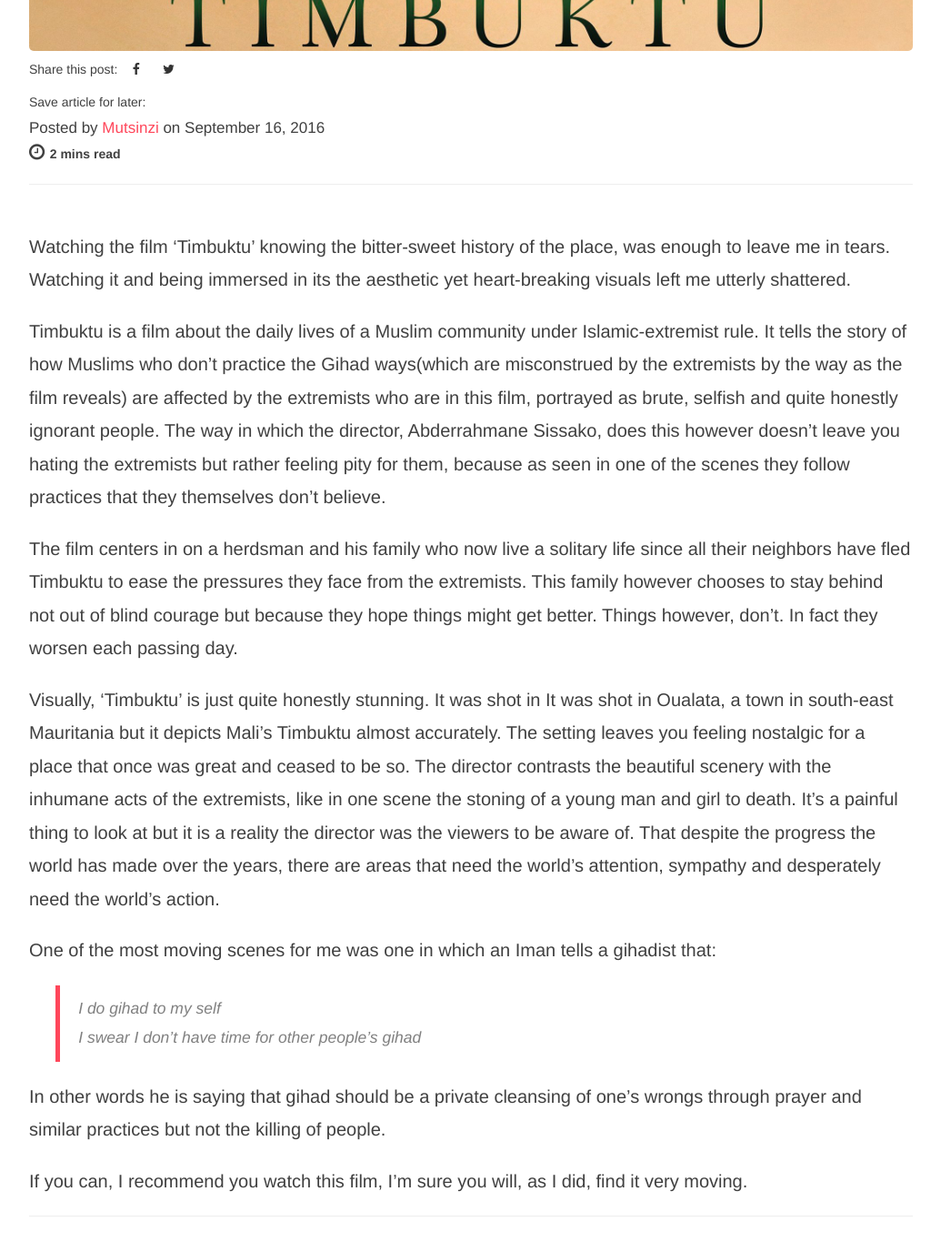
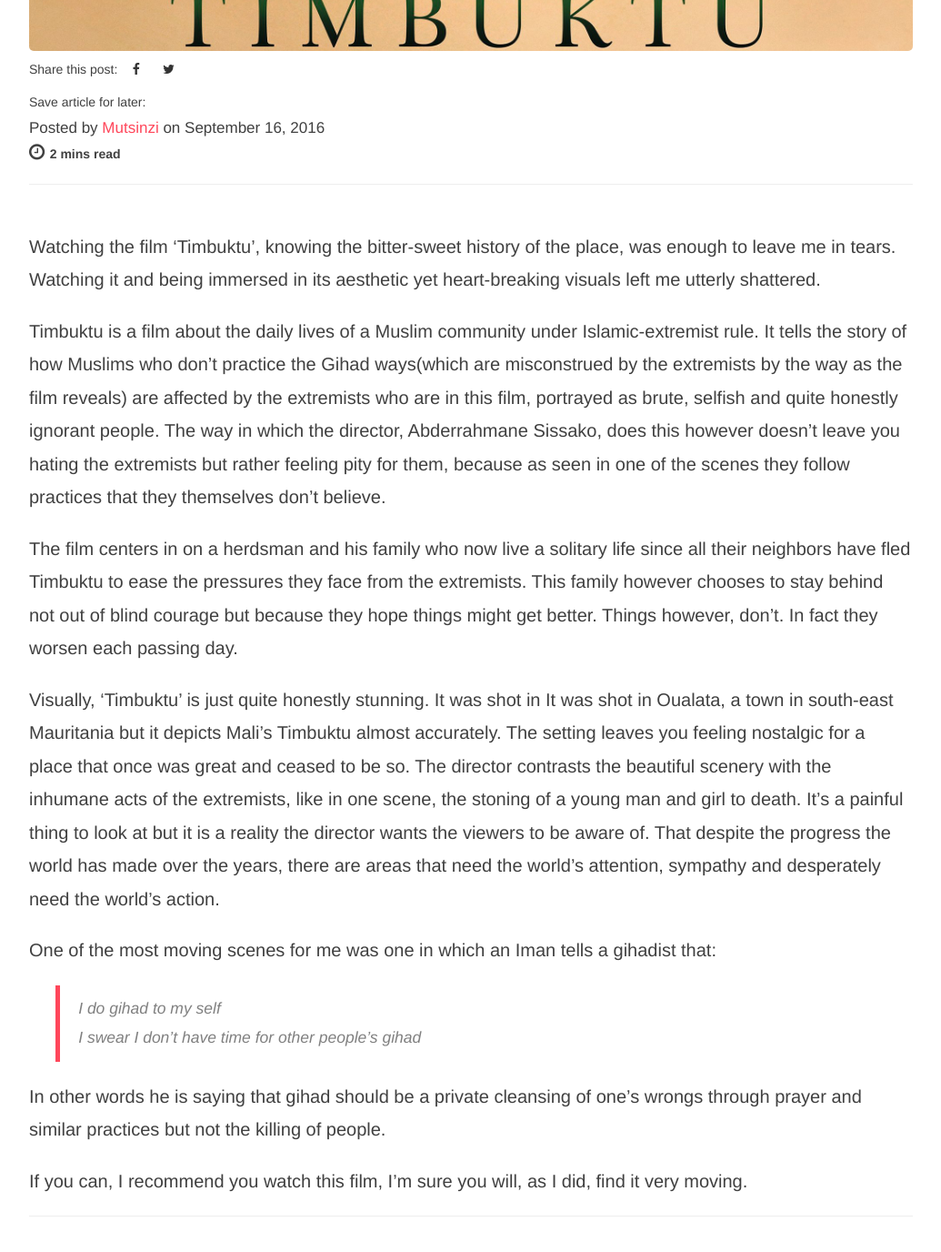
Before and after one commit to mgomes16/mutsinzi.github.io, a Jekyll site: the page built from _posts/2016-09-16-timbuktu.md, in a window 1280 px wide and 1400 px high, scrolled down 670 px. Shown: the top 1376 px of the window at 91% size, without its empty margins (137-1172 px from the left). Built offline with Jekyll 4.4.1, drawn with Linux system fonts in a browser that asks for light colours; a script that is not in the unit is left out; comment, search, counter and statistics services are not loaded.

Commit message:
edited timbuktu post

```diff
--- a/_posts/2016-09-16-timbuktu.md
+++ b/_posts/2016-09-16-timbuktu.md
@@ -9,13 +9,13 @@
 comments: true
 ---
 
-Watching the film 'Timbuktu' knowing the bitter-sweet history of the place, was enough to leave me in tears. Watching it and being immersed in its the aesthetic yet heart-breaking visuals left me utterly shattered.
+Watching the film 'Timbuktu', knowing the bitter-sweet history of the place, was enough to leave me in tears. Watching it and being immersed in its aesthetic yet heart-breaking visuals left me utterly shattered.
 
 Timbuktu is a film about the daily lives of a Muslim community under Islamic-extremist rule. It tells the story of how Muslims who don't practice the Gihad ways(which are misconstrued by the extremists by the way as the film reveals) are affected by the extremists who are in this film, portrayed as brute, selfish and quite honestly ignorant people. The way in which the director, Abderrahmane Sissako, does this however doesn't leave you hating the extremists but rather feeling pity for them, because as seen in one of the scenes they follow practices that they themselves don't believe.
 
 The film centers in on a herdsman and his family who now live a solitary life since all their neighbors have fled Timbuktu to ease the pressures they face from the extremists. This family however chooses to stay behind not out of blind courage but because they hope things might get better. Things however, don't. In fact they worsen each passing day.
 
-Visually, 'Timbuktu' is just quite honestly stunning. It was shot in It was shot in Oualata, a town in south-east Mauritania but it depicts Mali's Timbuktu almost accurately. The setting leaves you feeling nostalgic for a place that once was great and ceased to be so. The director contrasts the beautiful scenery with the inhumane acts of the extremists, like in one scene the stoning of a young man and girl to death. It's a painful thing to look at but it is a reality the director was the viewers to be aware of. That despite the progress the world has made over the years, there are areas that need the world's attention, sympathy and desperately need the world's action.
+Visually, 'Timbuktu' is just quite honestly stunning. It was shot in It was shot in Oualata, a town in south-east Mauritania but it depicts Mali's Timbuktu almost accurately. The setting leaves you feeling nostalgic for a place that once was great and ceased to be so. The director contrasts the beautiful scenery with the inhumane acts of the extremists, like in one scene, the stoning of a young man and girl to death. It's a painful thing to look at but it is a reality the director wants the viewers to be aware of. That despite the progress the world has made over the years, there are areas that need the world's attention, sympathy and desperately need the world's action.
 
 One of the most moving scenes for me was one in which an Iman tells a gihadist that:
 
```
Also changed, not shown: other parts of _posts/2016-09-16-timbuktu.md (+1 -1 lines).
